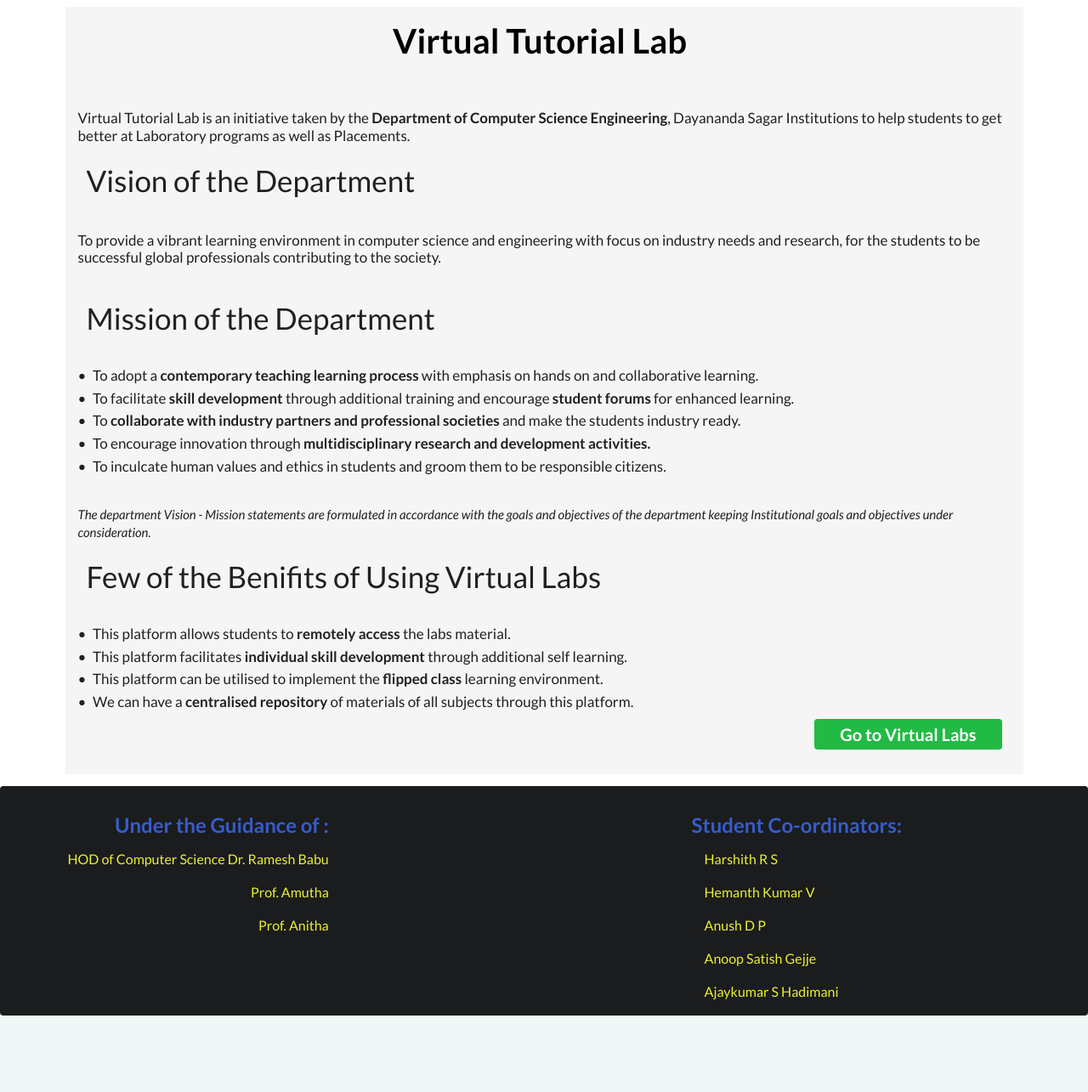
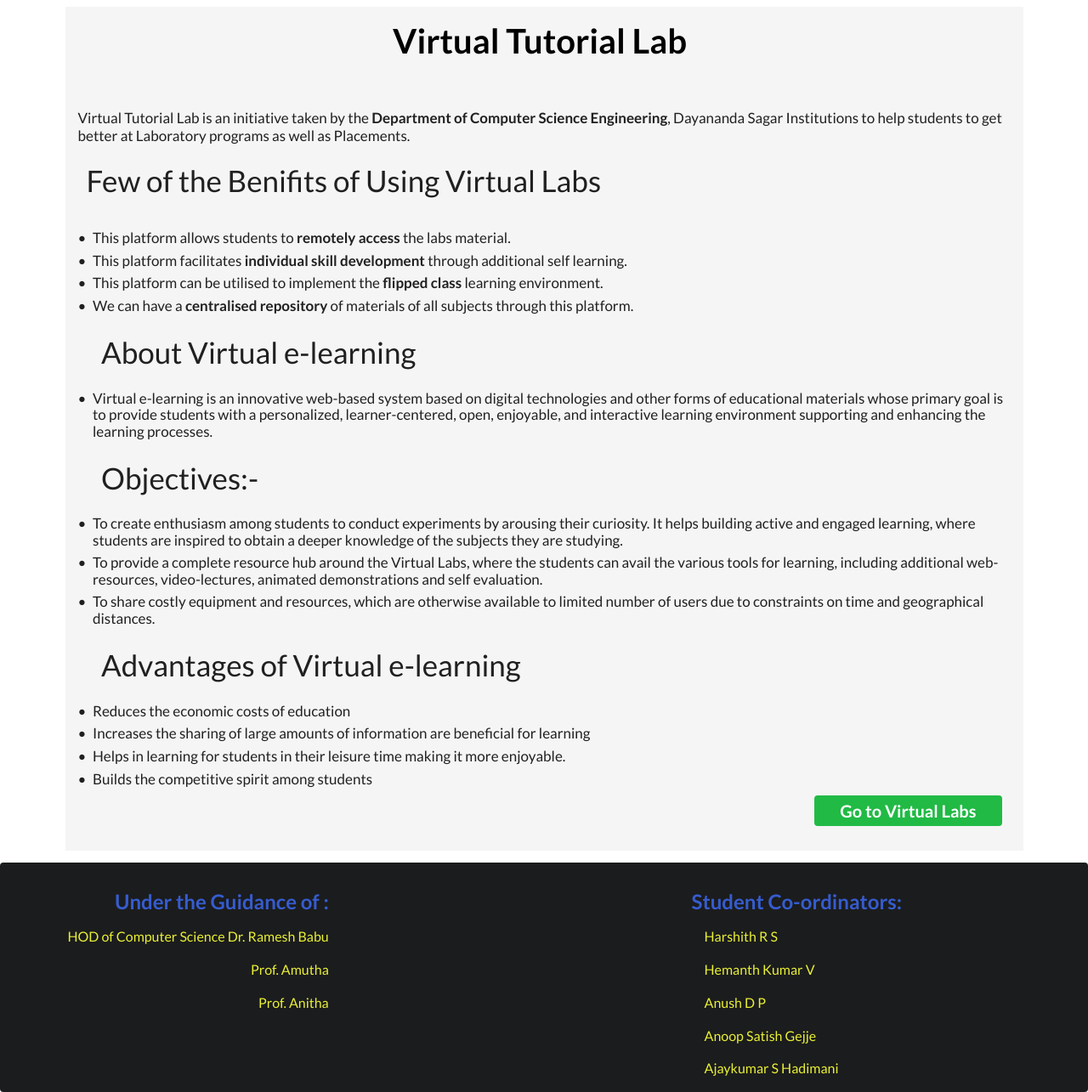
Before and after one commit to 123aryankhandelwal/vtlab, a PHP site: page / in a window 1280 px wide. Shown: the part 224-1509 px from the top of the page at 85% size. Before the commit the page ends 1419 px from the top, so only its background shows below. Run offline with PHP 8.4, Linux system fonts and the light colour scheme.

Commit message:
Update index.php

```diff
--- a/index.php
+++ b/index.php
@@ -1,5 +1,6 @@
 <!DOCTYPE html>
 <html>
+
 <head>
   <meta charset="utf-8">
   <meta http-equiv="x-ua-compatible" content="ie=edge">
@@ -13,12 +14,14 @@
   <link rel="icon" href="images\dscelogo.png">
   <title>Virtual-Labs</title>
 </head>
+
 <body>
 
-  <div class="ui header" style="text-align:center;" id ="head">
-  <a class="ui circular image" href="http://dsce.edu.in"><img src="images/dscelogo.jpg"></a>  <span style="color:#3053AB"> Dayananda Sagar College Of Engineering</span>
+  <div class="ui header" style="text-align:center;" id="head">
+    <a class="ui circular image" href="http://dsce.edu.in"><img src="images/dscelogo.jpg"></a> <span style="color:#3053AB"> Dayananda Sagar College Of Engineering</span>
 
-  <br><p style="font-size:25px;margin-top:10px; text-align: center;">A Self Learning initiative by the Department of Computer Science</p>
+    <br>
+    <p style="font-size:25px;margin-top:10px; text-align: center;">A Self Learning initiative by the Department of Computer Science</p>
   </div>
   <div>
     <div id="toTop"><i class="chevron up icon"></i></div>
@@ -48,20 +51,6 @@
     <h1 style="text-align:center;font-size:40px;margin-left:-10px;"><a style="color:black;" href="titles.php">Virtual Tutorial Lab</a></h1><br><br>
     <span style="font-size:17px;">Virtual Tutorial Lab is an initiative taken by the <strong>Department of Computer Science Engineering</strong>, Dayananda Sagar Institutions to help students to get better at Laboratory programs as well as Placements. </span><br><br>
 
-  <div class="headerr">Vision of the Department</div><br><br>
-  <div style="font-size:17px;">To provide a vibrant learning environment in computer science and engineering with focus on industry needs and research, for the students to be successful global professionals contributing to the society.</div><br><br>
-
-  <div class="headerr">Mission of the Department</div><br>
-
-  <div style="font-size:17px;" class="ui bulleted list">
-  <span class="item">To adopt a <strong>contemporary teaching learning process</strong> with emphasis on hands on and collaborative learning.</span>
-  <span class="item">To facilitate <strong>skill development</strong> through additional training and encourage <strong>student forums</strong> for enhanced learning.</span>
-  <span class="item">To <strong>collaborate with industry partners and professional societies</strong> and make the students industry ready.</span>
-  <span class="item">To encourage innovation through <strong>multidisciplinary research and development activities.</strong></span>
-  <span class="item">To inculcate human values and ethics in students and groom them to be responsible citizens.</span>
-  </div><br>
-
-  <i style="font-size:15px;">The department Vision - Mission statements are formulated in accordance with the goals and objectives of the department keeping Institutional goals and objectives under consideration.</i><br><br>
 
     <div>
       <div class="headerr">Few of the Benifits of Using Virtual Labs</div><br>
@@ -69,7 +58,42 @@
         <span class="item">This platform allows students to <strong>remotely access</strong> the labs material.</span>
         <span class="item">This platform facilitates <strong>individual skill development</strong> through additional self learning.</span>
         <span class="item">This platform can be utilised to implement the <strong>flipped class</strong> learning environment.</span>
-      <span class="item">We can have a <strong>centralised repository</strong> of materials of all subjects through this platform.</span>
+        <span class="item">We can have a <strong>centralised repository</strong> of materials of all subjects through this platform.</span><br>
+        <div class="headerr">About Virtual e-learning</div><br>
+        <span class="item">Virtual e-learning is an innovative web-based system based on digital technologies and other forms of educational materials whose primary goal is to provide students with a personalized, learner-centered, open, enjoyable, and interactive learning environment supporting and enhancing the learning processes.
+        </span>
+        <br>
+        <div class="headerr">Objectives:-</div><br>
+        <span class="item">To create enthusiasm among students to conduct experiments by arousing their curiosity. It helps building active and engaged learning, where students are inspired to obtain a deeper knowledge of the subjects they are studying.
+
+        </span>
+        <span class="item">To provide a complete resource hub around the Virtual Labs, where the students can avail the various tools for learning, including additional web-resources, video-lectures, animated demonstrations and self evaluation.
+
+        </span>
+        <span class="item">To share costly equipment and resources, which are otherwise available to limited number of users due to constraints on time and geographical distances.
+
+        </span>
+
+        <br>
+        <div class="headerr">Advantages of Virtual e-learning
+        </div><br>
+        <span class="item">Reduces the economic costs of education
+
+
+
+
+        </span>
+        <span class="item">Increases the sharing of large amounts of information are beneficial for learning
+
+        </span>
+        <span class="item">Helps in learning for students in their leisure time making it more enjoyable.
+
+        </span>
+        </span>
+        <span class="item">Builds the competitive spirit among students
+
+        </span>
+
       </div>
       <!-- <img src="images/HOD.jpg" style="border-radius:150px; width:150px; margin-left:50px; margin-right: 15px; display: inline; float: left;"> -->
       <!-- <p style="display: inline; font-size: 17px;"> The Department of Computer Science and Engineering is positioned to create the technological leaders of tomorrow. Our goal is to ensure that our engineering graduates are well prepared to play the roles of problem solvers, project leaders, entrepreneurs, and above all ethical citizens of a global society. Our objective is to empower our students with latest technical knowledge and skills to meet global challenges. We provide them with the best teaching faculty, state-of-the-art technologies, excellent research and development environment and internships. Our aim is to provide professional grooming and guidance so that our students mould into thorough professionals and inspiring individuals when they enter into the real-time environment. <br><br> -->
@@ -80,8 +104,8 @@
     <a href="titles.php" style="font-size:20px; margin: 10px; float: right;" class="ui green button">Go to Virtual Labs</a><br><br><br>
 
   </div>
-  <div class="ui inverted  large segment" >
-    <div class="ui grid" style="" >
+  <div class="ui inverted  large segment">
+    <div class="ui grid" style="">
       <div class="five wide column" style="text-align:right ;">
         <h2 style="margin-top:15px;color:#365CCF;">
           Under the Guidance of :
@@ -109,4 +133,5 @@
 
   </div>
 </body>
+
 </html>
```
Lines whose indentation alone changed are shown as unchanged.
